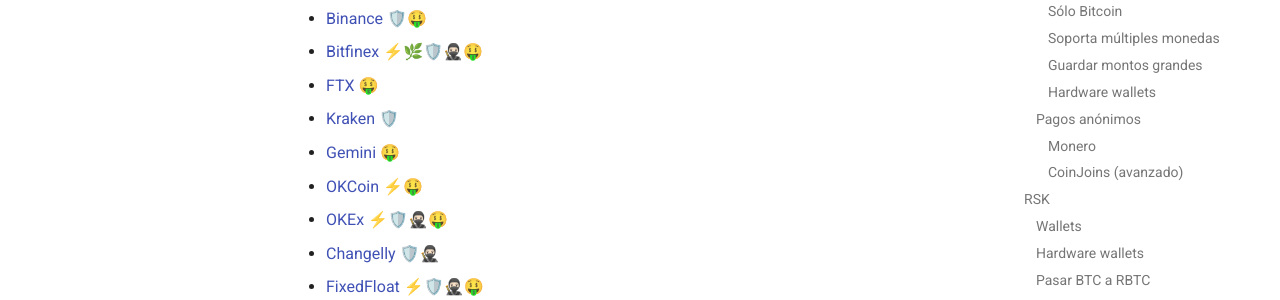
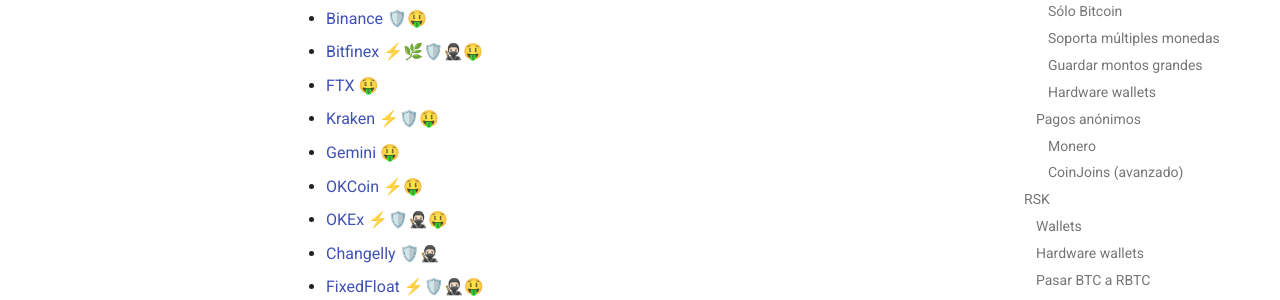
Before and after one commit to anomalouscode/wiki, an MkDocs documentation site: the page built from docs/criptomonedas/index.md, in a window 1280 px wide and 900 px high, scrolled down 4644 px. Shown: the part 151-451 px from the top of the window. Built offline with MkDocs 1.6.1 and Material for MkDocs 9.7.7, drawn with Linux system fonts in a browser that asks for light colours; comment, search, counter and statistics services are not loaded.

```diff
--- a/docs/criptomonedas/index.md
+++ b/docs/criptomonedas/index.md
@@ -174,7 +174,7 @@ Recuerden hacer backup de sus claves privadas.
 - [Binance](https://www.binance.com/en/register?ref=RACLZPJ6) 🛡️🤑
 - [Bitfinex](https://www.bitfinex.com/) ⚡🌿🛡️🥷🏻🤑
 - [FTX](https://ftx.com/#a=6290039) 🤑
-- [Kraken](https://www.kraken.com/) 🛡️
+- [Kraken](https://www.kraken.com/) ⚡🛡️🤑
 - [Gemini](https://gemini.com/share/rr55epf6) 🤑
 - [OKCoin](https://www.okcoin.com/) ⚡🤑
 - [OKEx](https://www.okex.com/) ⚡🛡️🥷🏻🤑
@@ -228,7 +228,7 @@ Recuerden hacer backup de sus claves privadas.
 🤑 = Tiene retiros gratis de Bitcoin, Ethereum o Stablecoins
 
 - [FTX](https://ftx.com/#a=6290039) 🤑
-- [Kraken](https://www.kraken.com/) 🛡️
+- [Kraken](https://www.kraken.com/) ⚡🛡️🤑
 - [Gemini](https://gemini.com/share/rr55epf6) 🤑
 - [Crypto.com](https://crypto.com/app/j53ayhgqrj)
 - [OKCoin](https://www.okcoin.com/) ⚡🤑
@@ -247,7 +247,7 @@ Recuerden hacer backup de sus claves privadas.
 🤑 = Tiene retiros gratis de Bitcoin, Ethereum o Stablecoins
 
 - [FTX US](https://ftx.us/) 🤑
-- [Kraken](https://www.kraken.com/) 🛡️
+- [Kraken](https://www.kraken.com/) ⚡🛡️🤑
 - [Strike](https://strike.me/) ⚡🤑
 - [River Financial](https://river.com/) ⚡🤑
 - [Gemini](https://gemini.com/share/rr55epf6) 🤑
```
